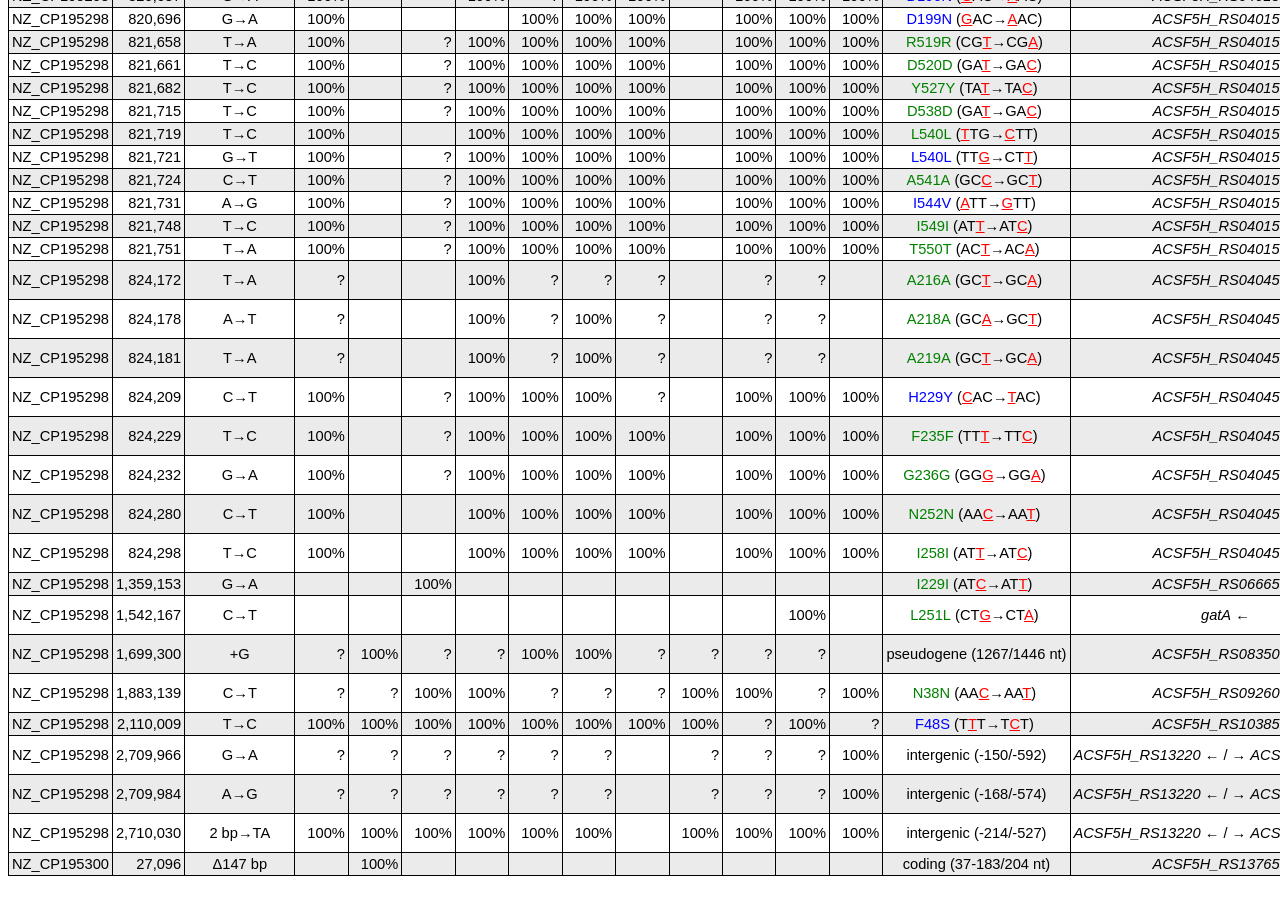
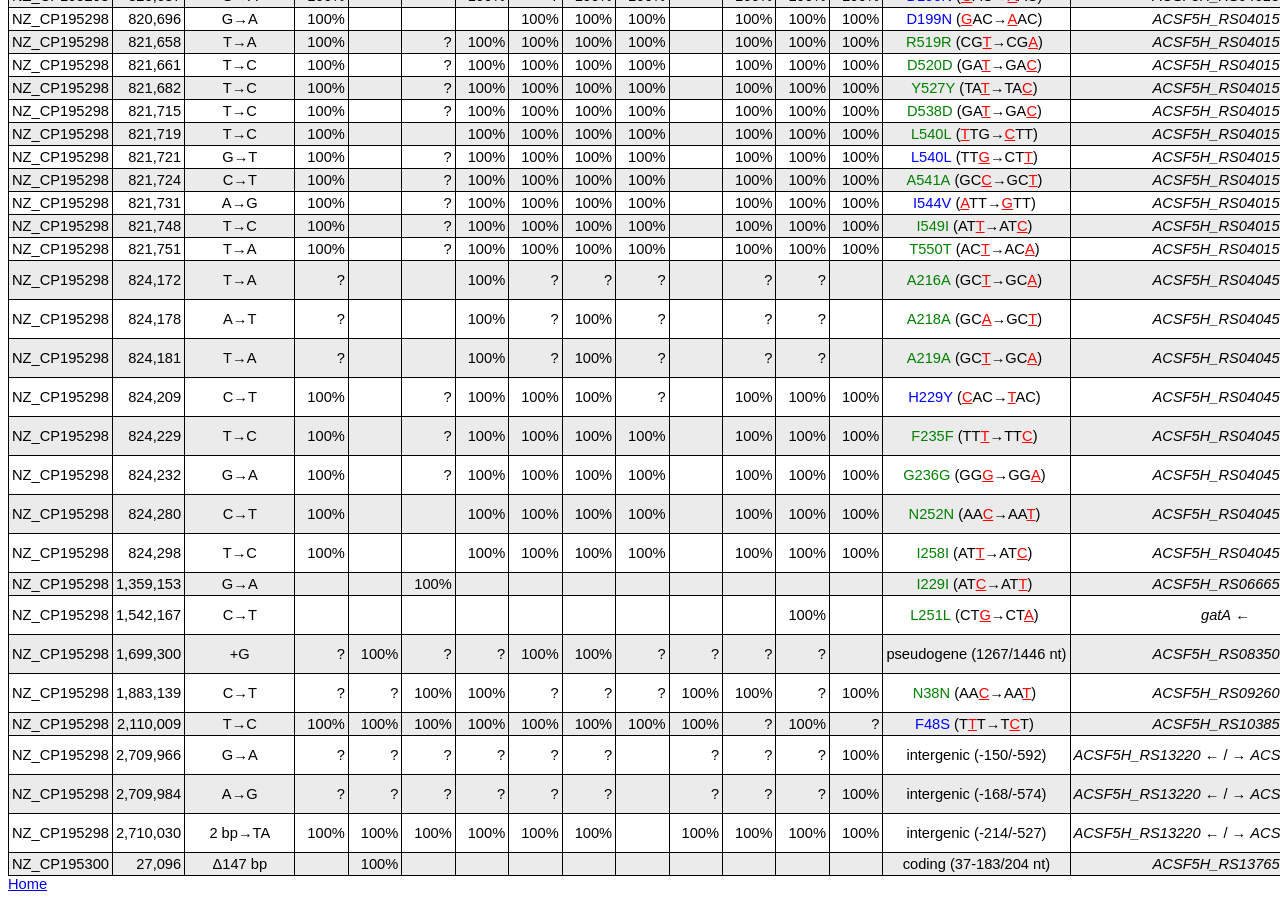
Before and after one commit to biolucy/PhDData, a Jekyll site: the page E1162breseq.html, which Jekyll copies as it is, in a window 1280 px wide and 900 px high, scrolled down 4704 px. Built offline with Jekyll 4.4.1, drawn with Linux system fonts in a browser that asks for light colours.

Commit message:
Added home buttons

```diff
--- a/E1162breseq.html
+++ b/E1162breseq.html
@@ -2405,4 +2405,6 @@
   var mutation_list = new List('list_container', options);
 </script>
 </div>
-</body></html>
+</body>
+<a href="https://biolucy.github.io/PhDData/" class="button">Home</a>
+</html>
--- a/E1162snippy.html
+++ b/E1162snippy.html
@@ -6,4 +6,4 @@
   scrolling="no"
   style="border: 1px solid #ccc; border-radius: 4px;">
 </iframe>
-<a href="https://biolucy.github.io/PhDData/">Home</a>
+<a href="https://biolucy.github.io/PhDData/" class="button">Home</a>
```
